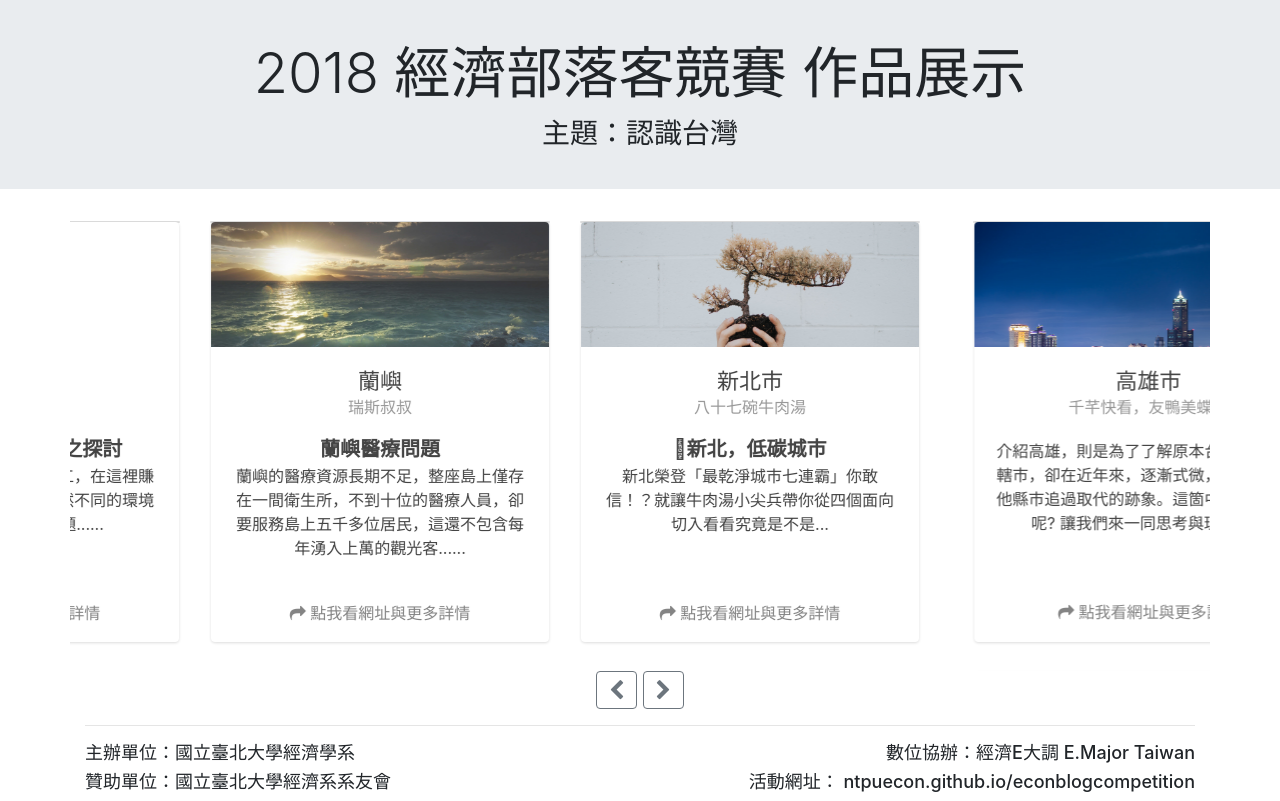
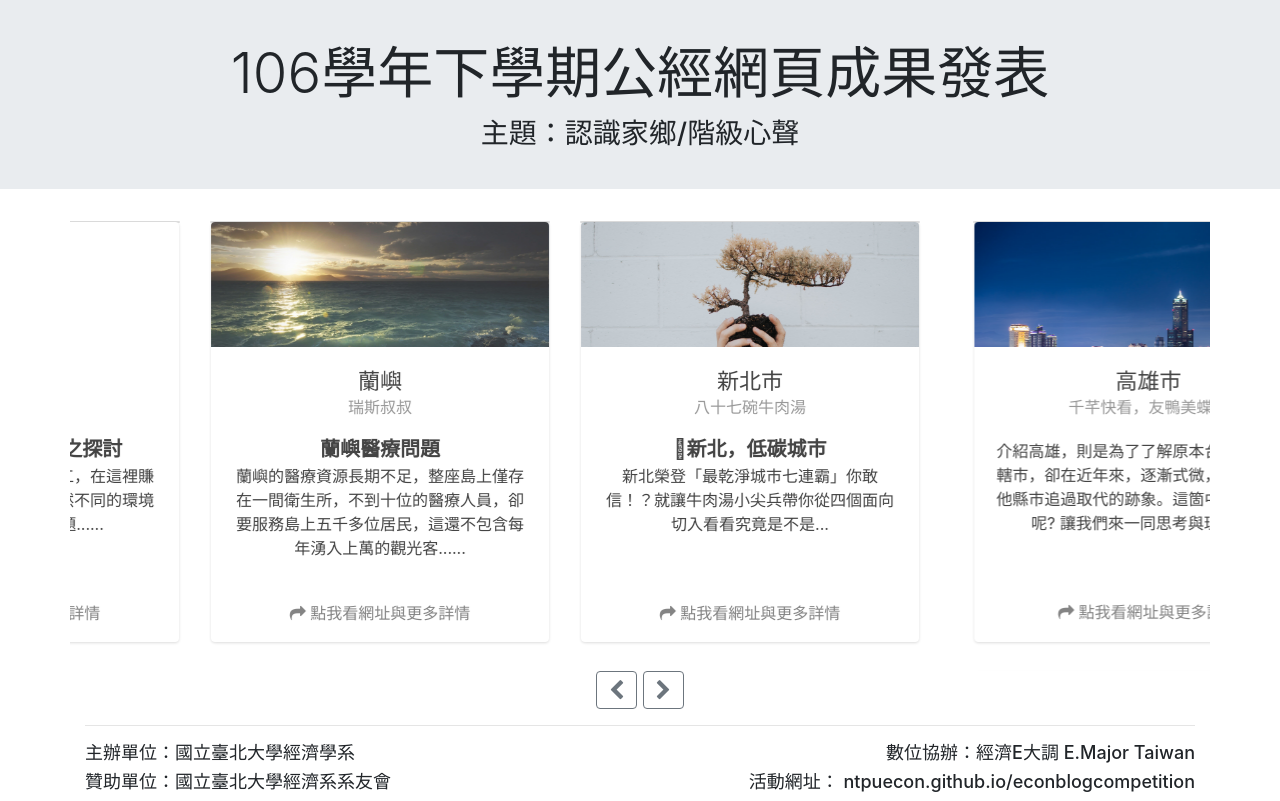
Before and after one commit to PoMingChen/Public_Economics_exhibition, a plain HTML site: page index.html in a window 1280 px wide. Drawn offline with Linux system fonts and the light colour scheme.

Commit message:
修正網頁頭，以及標題

```diff
--- a/index.html
+++ b/index.html
@@ -1,7 +1,7 @@
 <!DOCTYPE html>
 <html>
 <head>
-    <title>2018經濟部落客競賽</title>
+    <title>Public_Economics_exhibition</title>
     <link href='rotating_card/css/bootstrap.css' rel='stylesheet' />
     <link href='rotating_card/css/rotating-card.css' rel='stylesheet' />
 
@@ -17,8 +17,8 @@
 
   <div class="jumbotron jumbotron-fluid" style="padding-top: 40px; padding-bottom: 30px;">
     <div class="container">
-      <h1 class="display-4 text-center" style="margin: auto;">2018 經濟部落客競賽 作品展示</h1>
-      <h3 class="text-center" style="padding-top: 10px">主題：認識台灣</h5>
+      <h1 class="display-4 text-center" style="margin: auto;">106學年下學期公經網頁成果發表</h1>
+      <h3 class="text-center" style="padding-top: 10px">主題：認識家鄉/階級心聲</h5>
     </div>
   </div>
 
```
